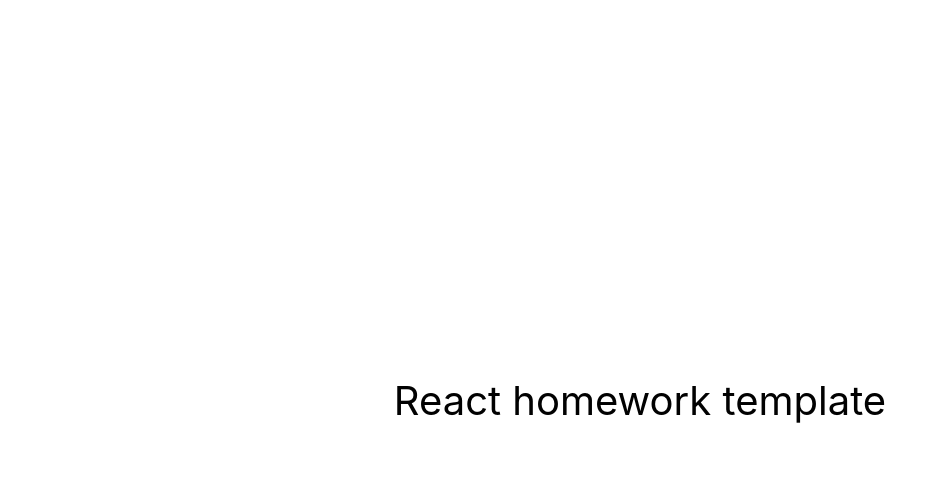
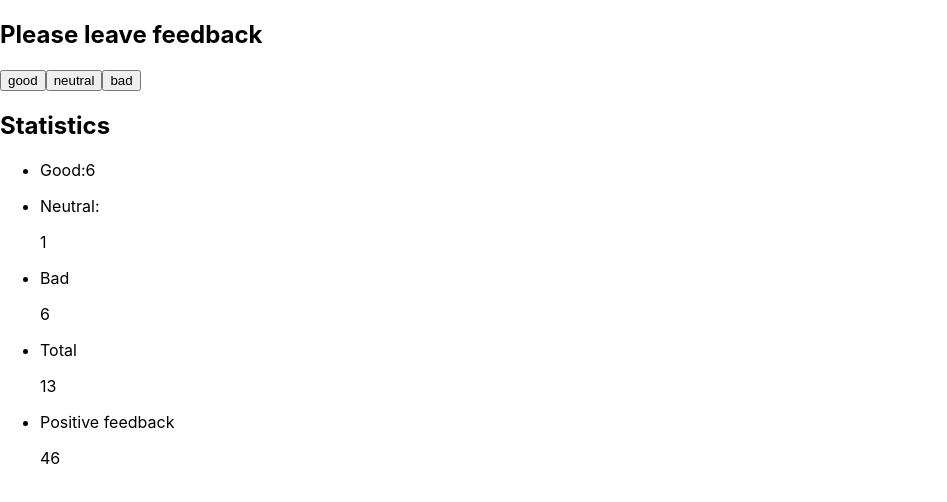
Before and after one commit to Anatoliy-Bolyukh/goit-react-hw-02-feedback, a React (Create React App) app: page / in a window 1280 px wide. Shown: the top 502 px of the page, without its empty margins (0-947 px from the left). Built offline with nearby package versions, Linux system fonts and the light colour scheme.

Commit message:
add code

```diff
--- a/src/components/App.jsx
+++ b/src/components/App.jsx
@@ -1,16 +1,59 @@
-export const App = () => {
-  return (
-    <div
-      style={{
-        height: '100vh',
-        display: 'flex',
-        justifyContent: 'center',
-        alignItems: 'center',
-        fontSize: 40,
-        color: '#010101'
-      }}
-    >
-      React homework template
-    </div>
-  );
-};
+
+import React from "react";
+import ReactDOM from "react-dom";
+import Button from "./Button/Button";
+import Section from "./Section/Section";
+import Statistics from "./Statistics/Statistics";
+
+class App extends React.Component {
+  state = {
+    good: 6,
+    neutral: 1,
+    bad: 6,
+  }
+
+  feedback = (state) => {
+    return Object.keys(state)
+  }
+  // countTotalFeedback()
+
+  render() {
+    const { good, neutral, bad } = this.state
+    return (
+      <>
+        <Section title={'Please leave feedback'}>
+          <Button children={this.feedback(this.state)} />
+        </Section>
+        <Section title={'Statistics'}>
+          <Statistics good={good} neutral={neutral} bad={bad} total={good + neutral + bad} positivePercentage={Math.round((good / (good + neutral + bad)) * 100)} />
+        </Section>
+
+        {/* <ul>
+          <li>
+            <p>Good:<span>{this.state.good}</span></p>
+          </li>
+          <li>
+            <p>Neutral</p>
+            <span></span>
+          </li>
+          <li>
+            <p>Bad</p>
+            <span></span>
+          </li>
+          <li>
+            <p>Total</p>
+            <span></span>
+          </li>
+          <li>
+            <p>Positive feedback</p>
+            <span></span>
+          </li>
+        </ul> */}
+      </>
+    )
+  }
+
+}
+
+
+export default App
--- /dev/null
+++ b/src/components/Button/Button.jsx
@@ -0,0 +1,18 @@
+import React from "react";
+import css from "../Button/button.module.css"
+
+const Button = ({ children }) => {
+    // console.log(children);
+    return (
+        <>
+            {children.map(child => {
+                return (
+                    <button className={css.buttom} type="button" name={child} key={child}>{child}</button>
+                )
+            })}
+
+        </>
+    )
+};
+
+export default Button
--- /dev/null
+++ b/src/components/Button/button.module.css
@@ -0,0 +1,4 @@
+/* .buttom {
+    width: 15px;
+    height: 10px;
+} */
--- /dev/null
+++ b/src/components/Section/Section.jsx
@@ -0,0 +1,12 @@
+
+const Section = ({ title, children }) => {
+    console.log(children);
+    return (
+        <section>
+            <h2>{title}</h2>
+            {children}
+        </section>
+    );
+}
+
+export default Section;
--- /dev/null
+++ b/src/components/Statistics/Statistics.jsx
@@ -0,0 +1,27 @@
+const Statistics = ({ good, neutral, bad, total, positivePercentage }) => {
+    return (
+        <ul>
+            <li>
+                <p>Good:<span>{good}</span></p>
+            </li>
+            <li>
+                <p>Neutral:</p>
+                <span>{neutral}</span>
+            </li>
+            <li>
+                <p>Bad</p>
+                <span>{bad}</span>
+            </li>
+            <li>
+                <p>Total</p>
+                <span>{total}</span>
+            </li>
+            <li>
+                <p>Positive feedback</p>
+                <span>{positivePercentage}</span>
+            </li>
+        </ul>
+    )
+}
+
+export default Statistics
--- a/src/index.js
+++ b/src/index.js
@@ -1,6 +1,6 @@
 import React from 'react';
 import ReactDOM from 'react-dom/client';
-import { App } from 'components/App';
+import App from 'components/App';
 import './index.css';
 
 ReactDOM.createRoot(document.getElementById('root')).render(
```
Also changed, not shown: src/components/Feedback/Feedback.jsx (added, +48 -0 lines), src/components/Feedback/feedback.module.css (added), src/components/Statistics/statistics.module.css (added).
